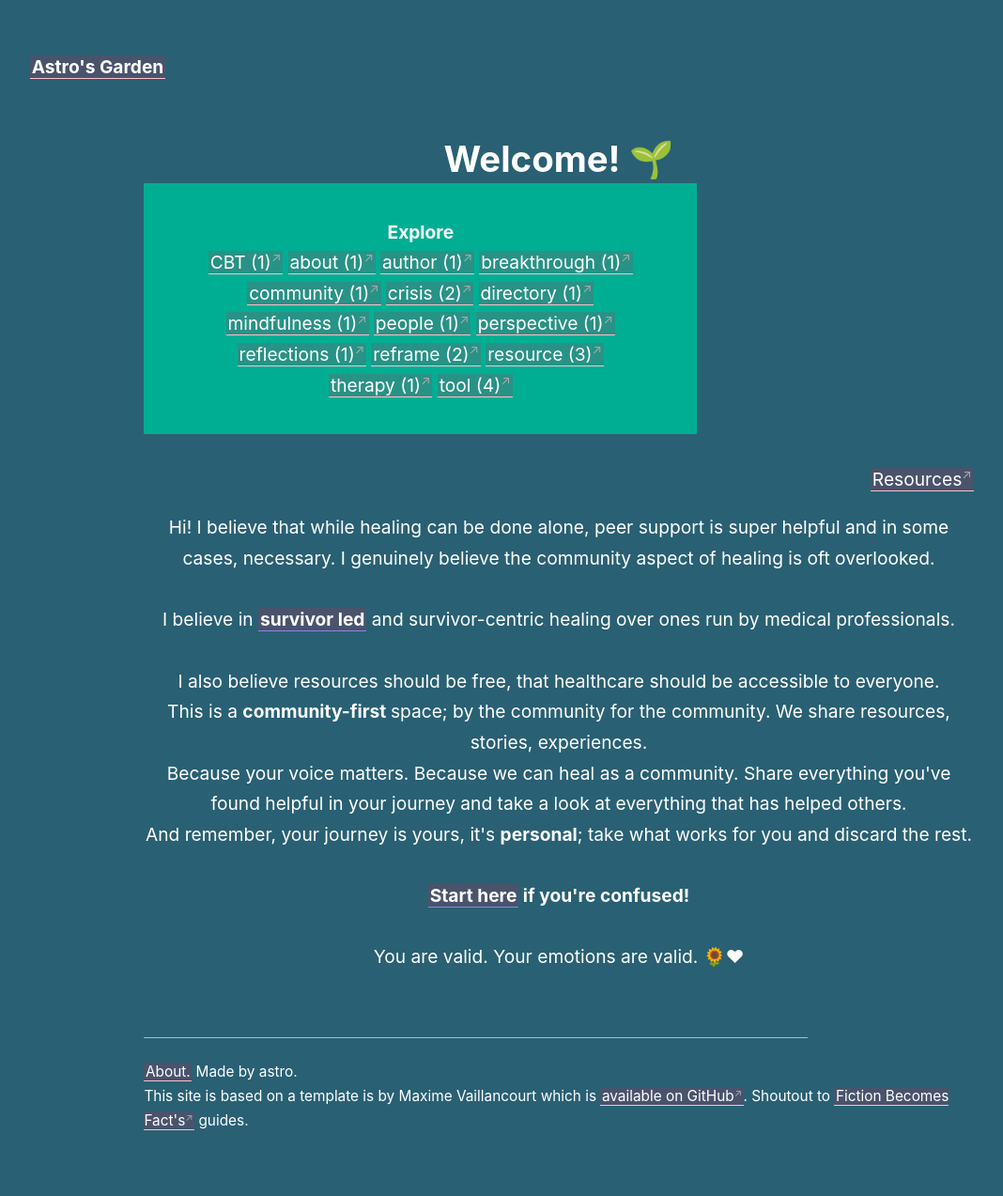
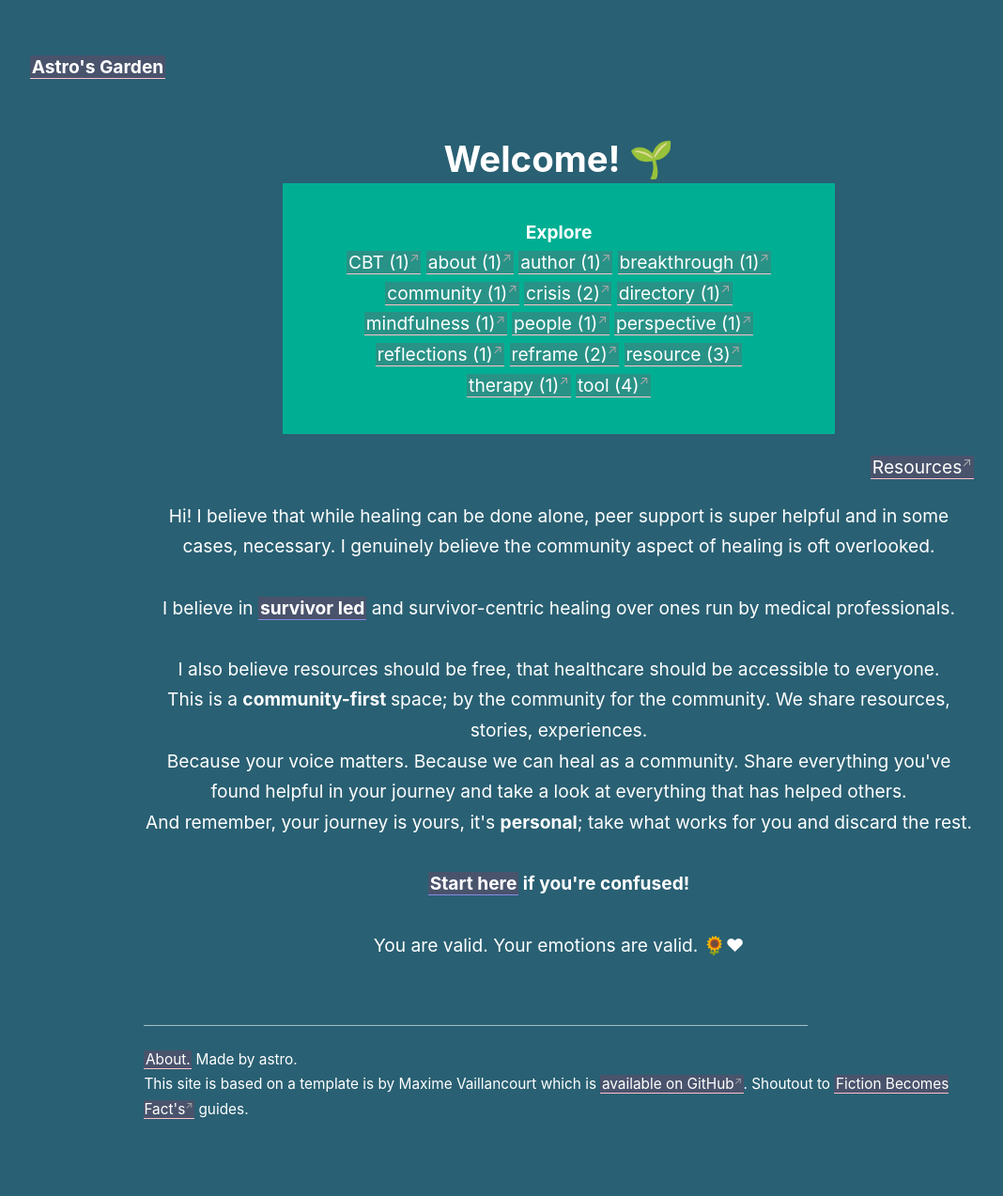
Before and after one commit to corvusdeinanis/astrosgarden, a Jekyll site: the page built from index.html, in a window 1280 px wide. Shown: the whole page at 94% size, without its empty margins (45-1113 px from the left). Built offline with Jekyll 4.4.1, drawn with Linux system fonts in a browser that asks for light colours; the list of posts is cut into pages by our own code.

Commit message:
Update index.html

```diff
--- a/index.html
+++ b/index.html
@@ -10,7 +10,7 @@ pagination:
 <h1 style ="text-align:center;"> Welcome! 🌱 </h1>
 
 
-<div class=center style="box-sizing: border-box;width: 50%,border: 5px solid red;padding: 1rem 3rem; background: #00af93; margin-bottom: 2rem;max-width: 66.666667%;">
+<div class=center style="box-sizing: border-box;width: 50%,border: 5px solid red;padding: 1rem 3rem; background: #00af93; margin-bottom: 2rem;max-width: 66.666667%;margin: auto;">
 
 <p style="text-align:center;">
   <b>Explore</b>
```
